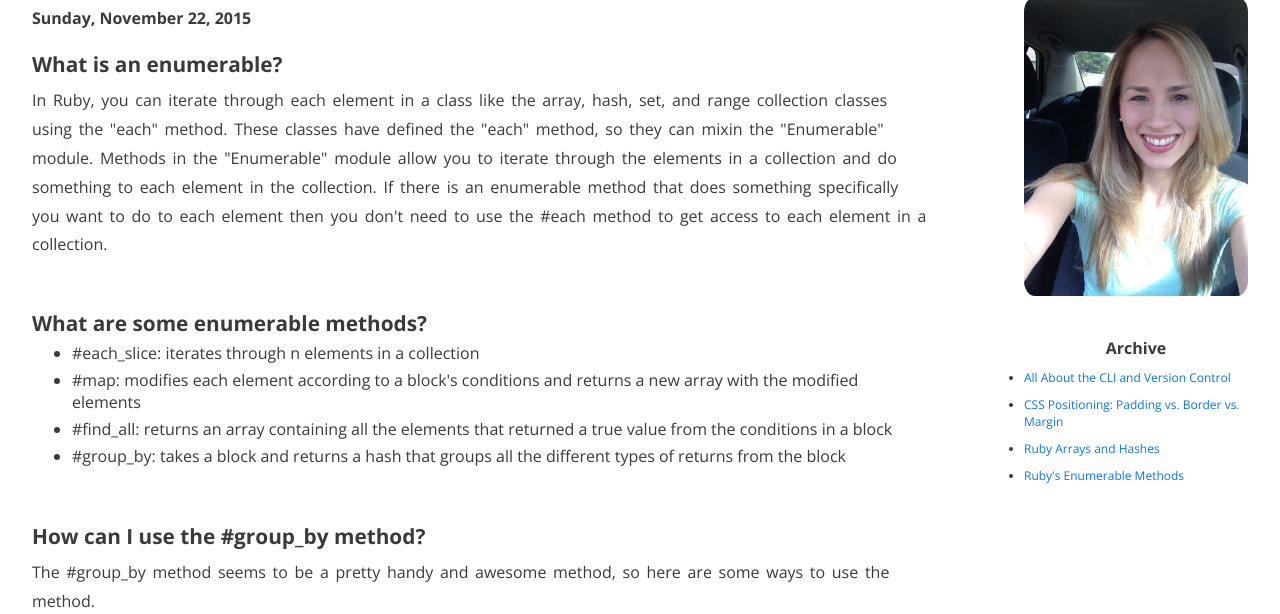
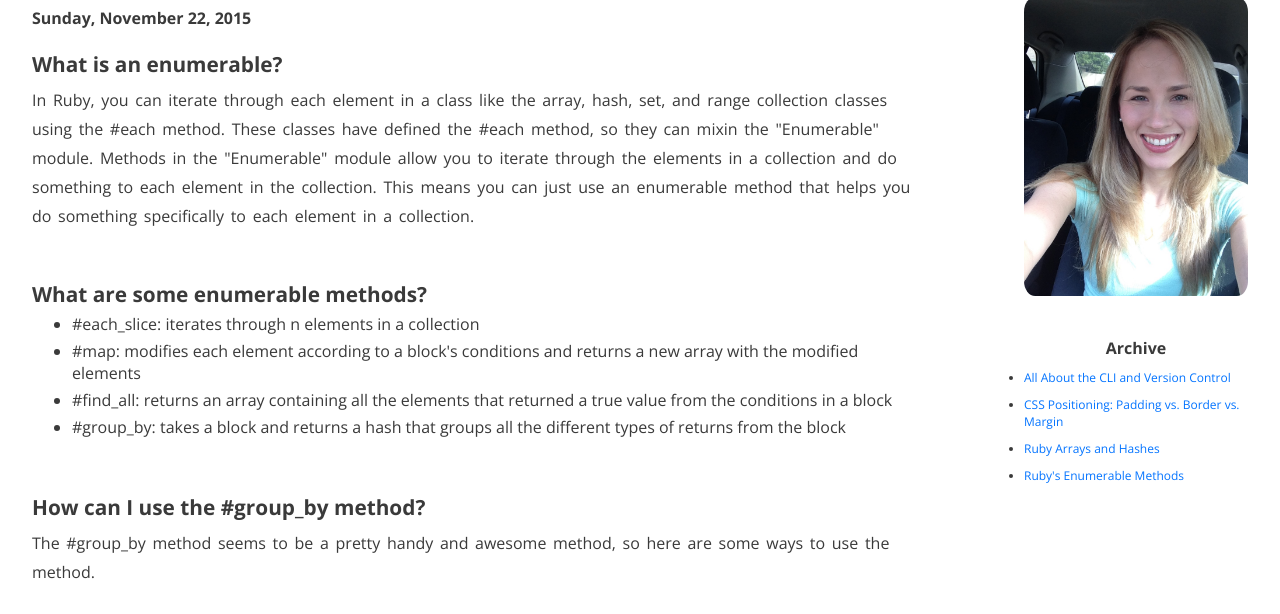
Before and after one commit to espezua/espezua.github.io, a plain HTML site: page blog/enumerable-methods.html in a window 1280 px wide. Shown: the part 183-797 px from the top of the page. Drawn offline with nearby package versions, Linux system fonts and the light colour scheme.

Commit message:
Modify intro for enumerable methods post

```diff
--- a/blog/enumerable-methods.html
+++ b/blog/enumerable-methods.html
@@ -34,7 +34,7 @@
           <h2 class="blog-post-title">Ruby's Enumerable Methods</h2>
           <h4>Sunday, November 22, 2015</h4>
           <h3>What is an enumerable?</h3>
-          <p>In Ruby, you can iterate through each element in a class like the array, hash, set, and range collection classes using the "each" method.  These classes have defined the "each" method, so they can mixin the "Enumerable" module.  Methods in the "Enumerable" module allow you to iterate through the elements in a collection and do something to each element in the collection.  If there is an enumerable method that does something specifically you want to do to each element then you don't need to use the #each method to get access to each element in a collection.</p>
+          <p>In Ruby, you can iterate through each element in a class like the array, hash, set, and range collection classes using the #each method.  These classes have defined the #each method, so they can mixin the "Enumerable" module.  Methods in the "Enumerable" module allow you to iterate through the elements in a collection and do something to each element in the collection.  This means you can just use an enumerable method that helps you do something specifically to each element in a collection.</p>
         </section>
 
         <section class="blog-section">
```
